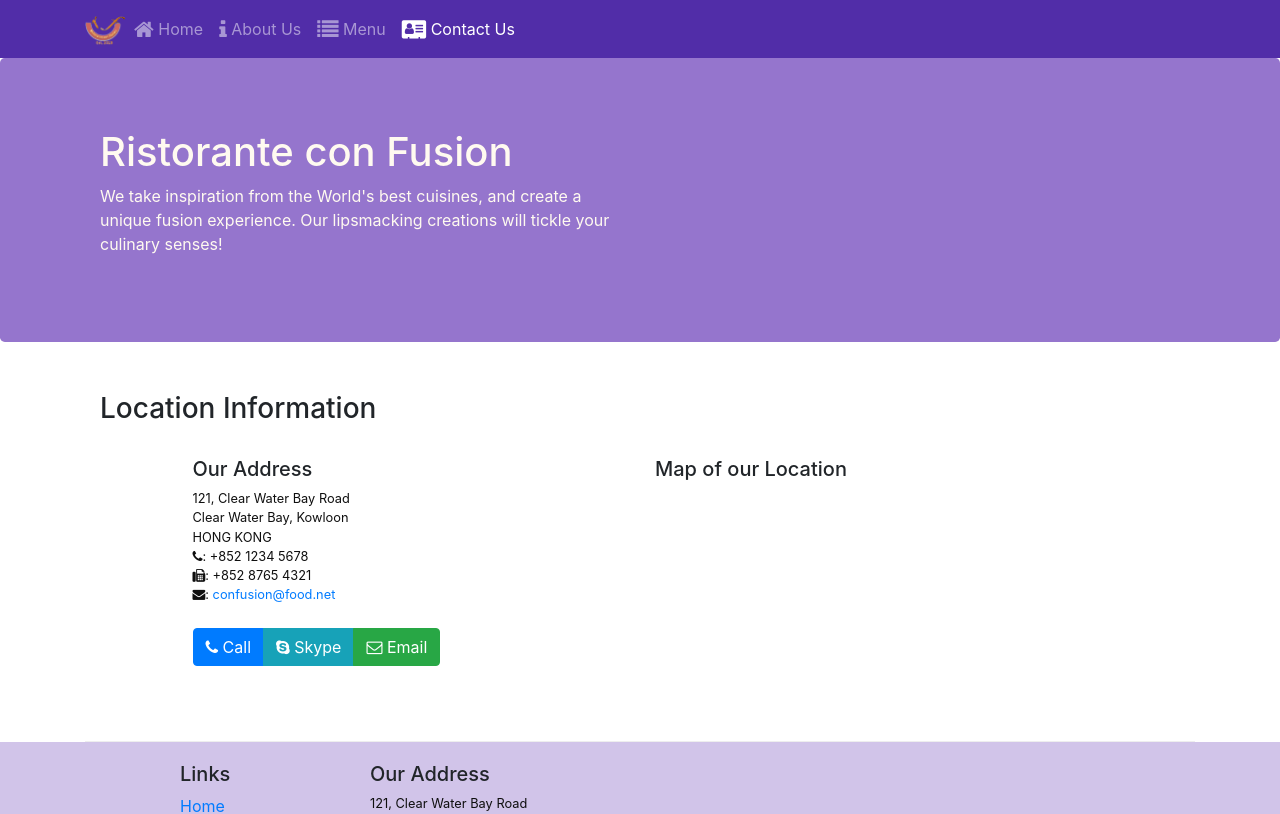
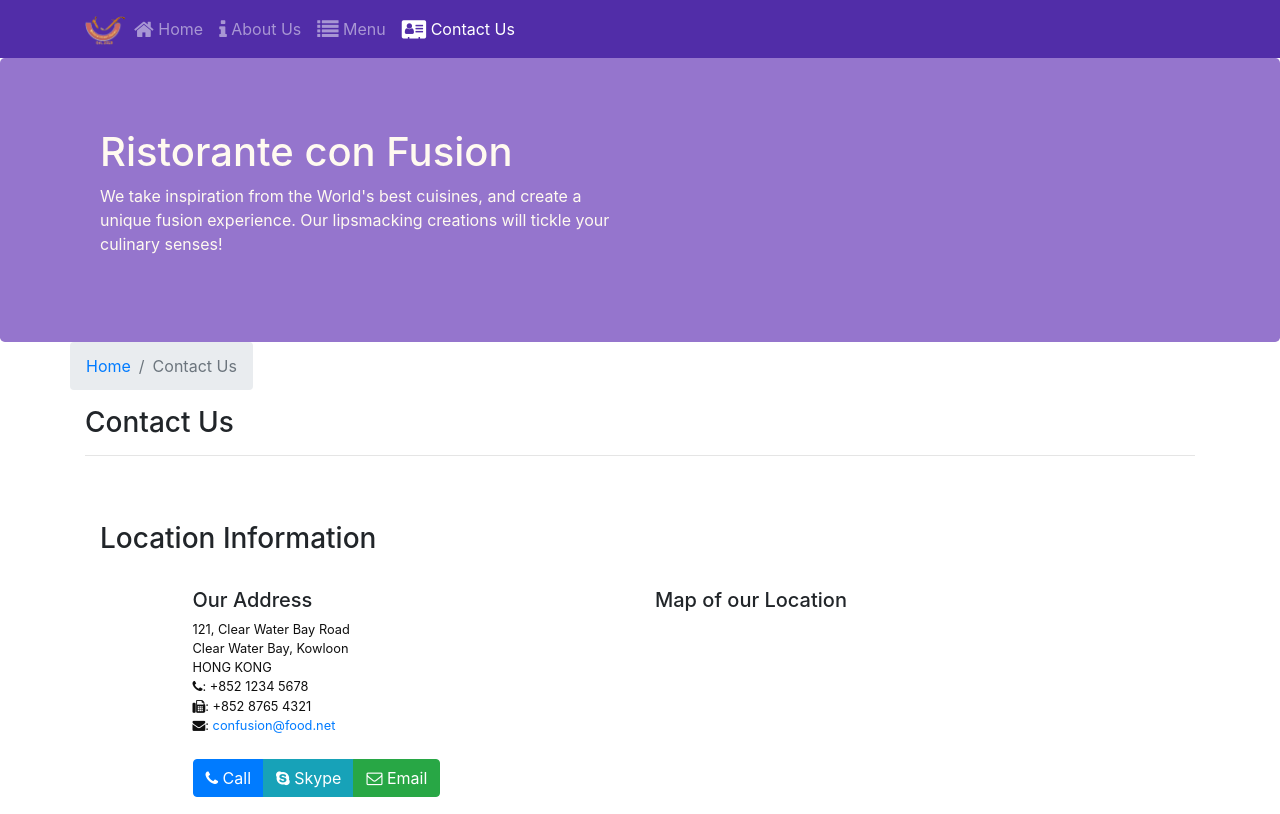
Before and after one commit to simonmontaggioni/Ristorante-Con-Fusion, a React (Create React App) app: page /contactus in a window 1280 px wide. Shown: the top 814 px of the page. Built offline with nearby package versions, Linux system fonts and the light colour scheme.

Commit message:
feat: Add the breadcrumbs to the Contact component

```diff
--- a/src/components/ContactComponent.js
+++ b/src/components/ContactComponent.js
@@ -1,8 +1,22 @@
 import React from 'react';
+import { Breadcrumb, BreadcrumbItem } from 'reactstrap';
+import { Link } from 'react-router-dom';
 
 function Contact(props) {
   return (
     <div className='container'>
+      <div className='row'>
+        <Breadcrumb>
+          <BreadcrumbItem>
+            <Link to='/home'>Home</Link>
+          </BreadcrumbItem>
+          <BreadcrumbItem active>Contact Us</BreadcrumbItem>
+        </Breadcrumb>
+        <div className='col-12'>
+          <h3>Contact Us</h3>
+          <hr />
+        </div>
+      </div>
       <div className='row row-content'>
         <div className='col-12'>
           <h3>Location Information</h3>
```
